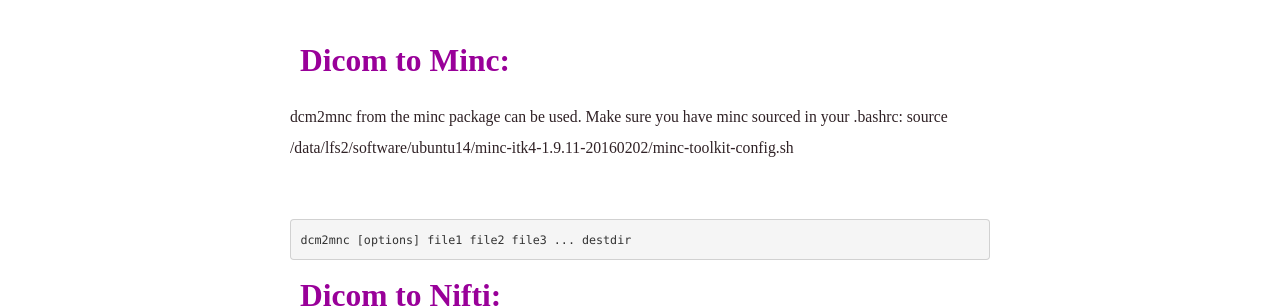
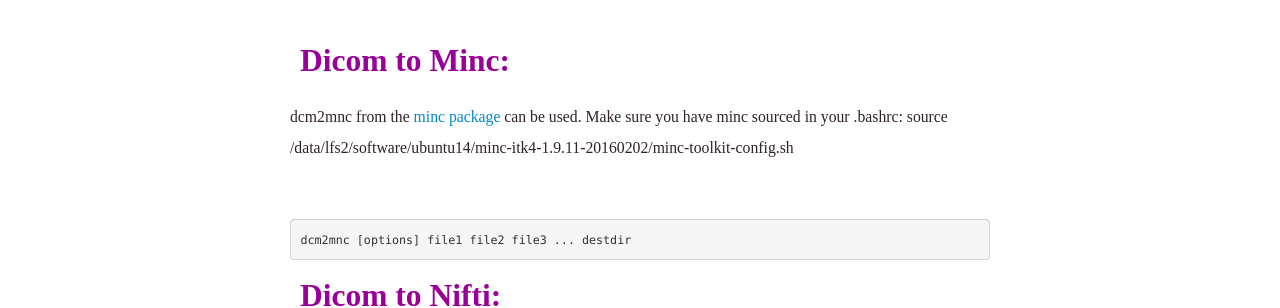
Before and after one commit to CAIsr/CAIsr.github.io, a Jekyll site: the page built from pages/data_conversion.md, in a window 1280 px wide. Shown: the part 165-473 px from the top of the page. Built offline with Jekyll 4.4.1, drawn with Linux system fonts in a browser that asks for light colours; part of the change alters nothing that is shown.

```diff
--- a/pages/data_conversion.md
+++ b/pages/data_conversion.md
@@ -7,7 +7,7 @@ description: Overview of data conversion and types
 <dl>
 <dd> <h2 style="color:#990099;"> Dicom to Minc: </h2> </dd>
 </dl>
-dcm2mnc from the minc package can be used. Make sure you have minc sourced in your .bashrc: source /data/lfs2/software/ubuntu14/minc-itk4-1.9.11-20160202/minc-toolkit-config.sh
+dcm2mnc from the [minc package](https://github.com/BIC-MNI/minc-toolkit-v2) can be used. Make sure you have minc sourced in your .bashrc: source /data/lfs2/software/ubuntu14/minc-itk4-1.9.11-20160202/minc-toolkit-config.sh
 <br>
 
 <dl>
```
